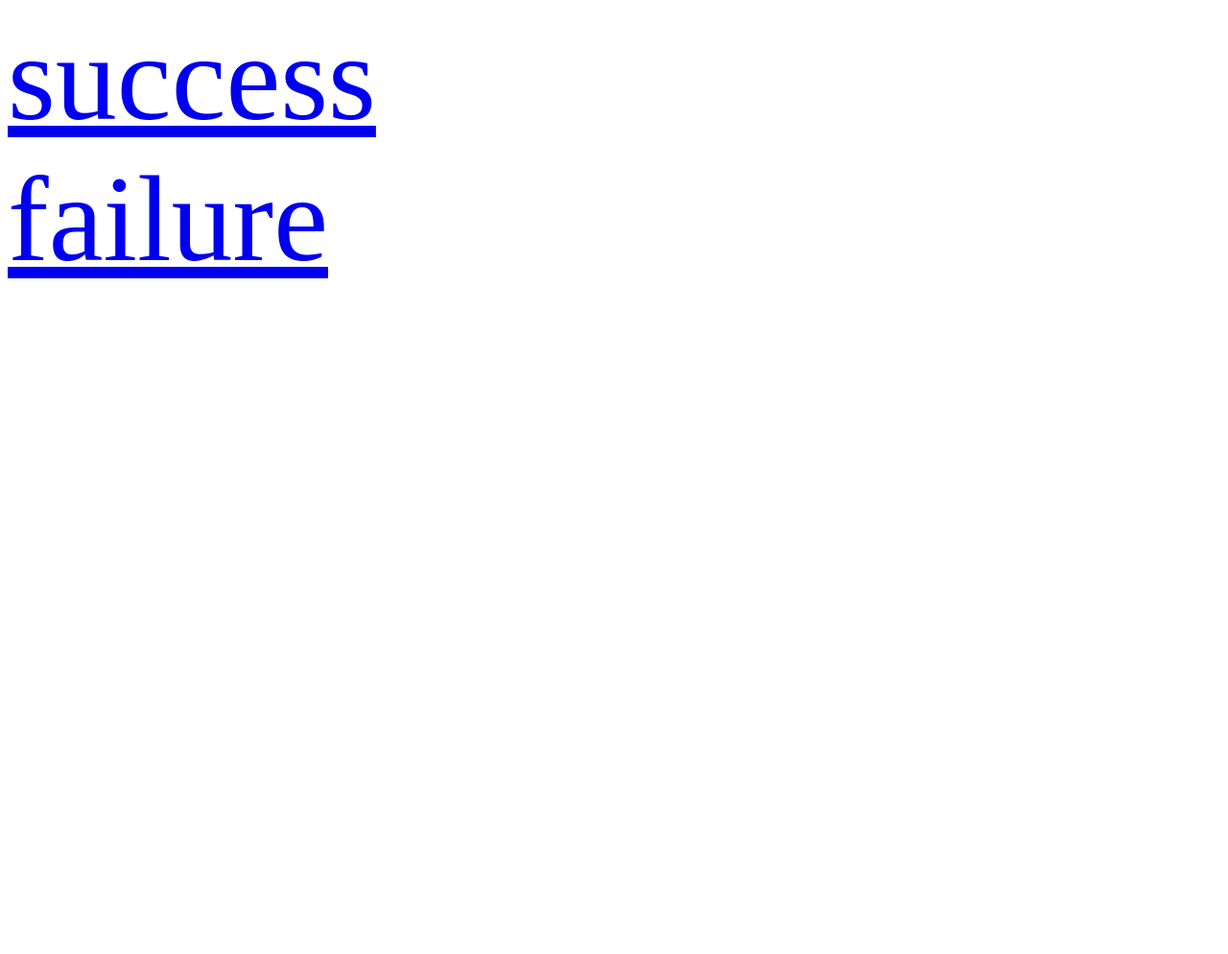
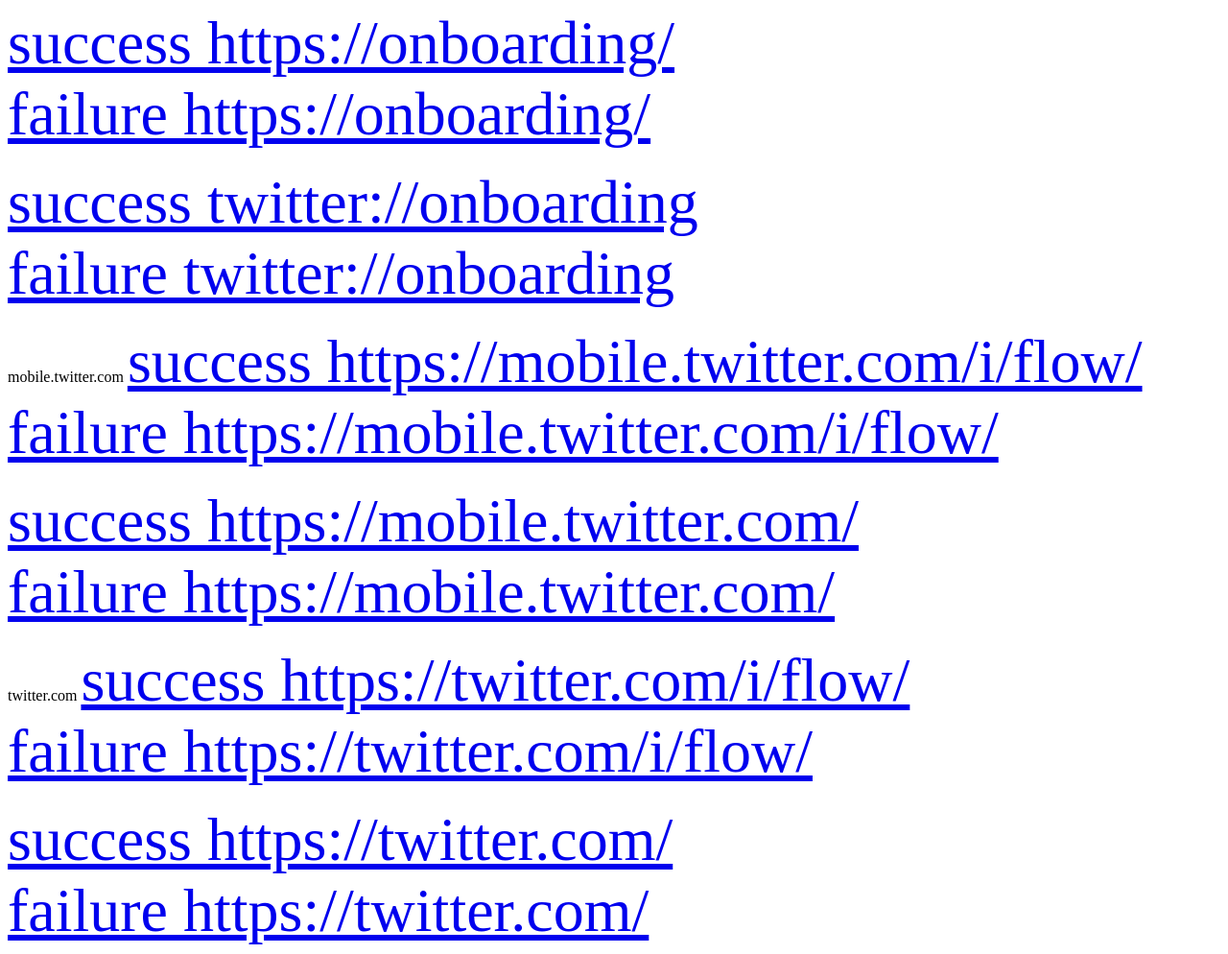
Before and after one commit to tigrisFR/tigrisFR.github.io, a plain HTML site: page index.html in a window 1280 px wide. Shown: the whole page at 96% size. Before the commit the page ends 800 px from the top, so only its background shows below. Drawn offline with Linux system fonts and the light colour scheme.

Commit message:
Update index.html

```diff
--- a/index.html
+++ b/index.html
@@ -1,3 +1,30 @@
-<a style="font-size:10vw"  href="https://onboarding/web_modal/next_link">success</a>
+<a style="font-size:5vw"  href="https://onboarding/web_modal/next_link">success https://onboarding/</a>
 </br>
-<a style="font-size:10vw"  href="https://onboarding/web_modal/fail_link">failure</a>
+<a style="font-size:5vw"  href="https://onboarding/web_modal/fail_link">failure https://onboarding/</a>
+</br>
+</br>
+<a style="font-size:5vw"  href="twitter://onboarding/web_modal/next_link">success twitter://onboarding</a>
+</br>
+<a style="font-size:5vw"  href="twitter://onboarding/web_modal/fail_link">failure twitter://onboarding</a>
+</br>
+</br>
+mobile.twitter.com
+<a style="font-size:5vw"  href="https://mobile.twitter.com/i/flow/web_modal/next_link">success https://mobile.twitter.com/i/flow/</a>
+</br>
+<a style="font-size:5vw"  href="https://mobile.twitter.com/i/flow/web_modal/fail_link">failure https://mobile.twitter.com/i/flow/</a>
+</br>
+</br>
+<a style="font-size:5vw"  href="https://mobile.twitter.com/onboarding/web_modal/next_link">success https://mobile.twitter.com/</a>
+</br>
+<a style="font-size:5vw"  href="https://mobile.twitter.com/onboarding/web_modal/fail_link">failure https://mobile.twitter.com/</a>
+</br>
+</br>
+twitter.com
+<a style="font-size:5vw"  href="https://twitter.com/i/flow/web_modal/next_link">success https://twitter.com/i/flow/</a>
+</br>
+<a style="font-size:5vw"  href="https://twitter.com/i/flow/web_modal/fail_link">failure https://twitter.com/i/flow/</a>
+</br>
+</br>
+<a style="font-size:5vw"  href="https://twitter.com/onboarding/web_modal/next_link">success https://twitter.com/</a>
+</br>
+<a style="font-size:5vw"  href="https://twitter.com/onboarding/web_modal/fail_link">failure https://twitter.com/</a>
```
